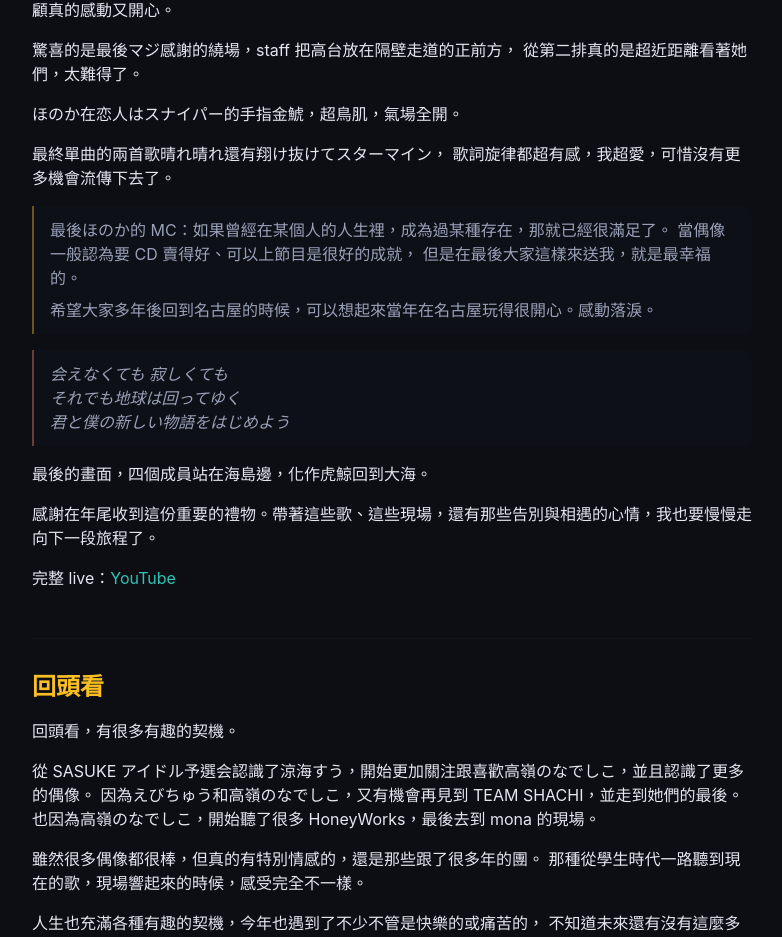
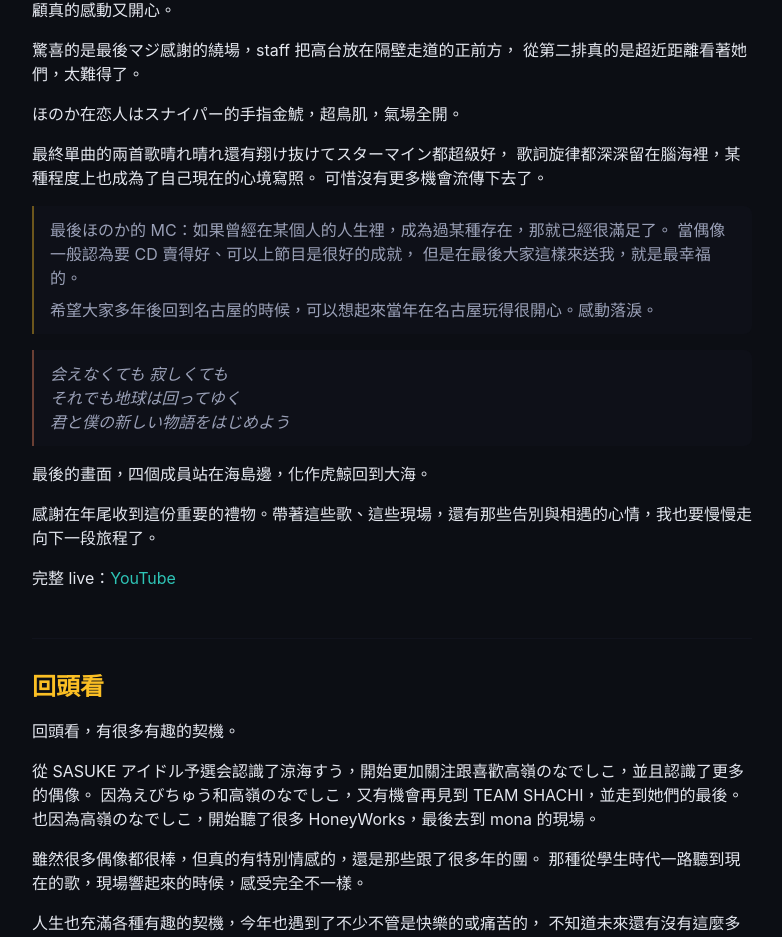
Before and after one commit to HanaYukii/hanayukii-site, a Next.js app: page /blog/idol-2025 in a window 1280 px wide. Shown: the part 5813-6750 px from the top of the page, without its empty margins (248-1030 px from the left). Built offline with nearby package versions, Linux system fonts and the light colour scheme.

Commit message:
subtle starmine easter egg in idol article final single section

```diff
--- a/src/app/blog/idol-2025/page.tsx
+++ b/src/app/blog/idol-2025/page.tsx
@@ -423,8 +423,9 @@ export default function Idol2025() {
             ほのか在恋人はスナイパー的手指金鯱，超鳥肌，氣場全開。
           </p>
           <p>
-            最終單曲的兩首歌晴れ晴れ還有翔け抜けてスターマイン，
-            歌詞旋律都超有感，我超愛，可惜沒有更多機會流傳下去了。
+            最終單曲的兩首歌晴れ晴れ還有翔け抜けてスターマイン都超級好，
+            歌詞旋律都深深留在腦海裡，某種程度上也成為了自己現在的心境寫照。
+            可惜沒有更多機會流傳下去了。
           </p>
           <blockquote className="border-l-2 border-warm/40 bg-surface/40 rounded-r-lg px-4 py-3 text-text-muted">
             <p className="mb-2">
```
